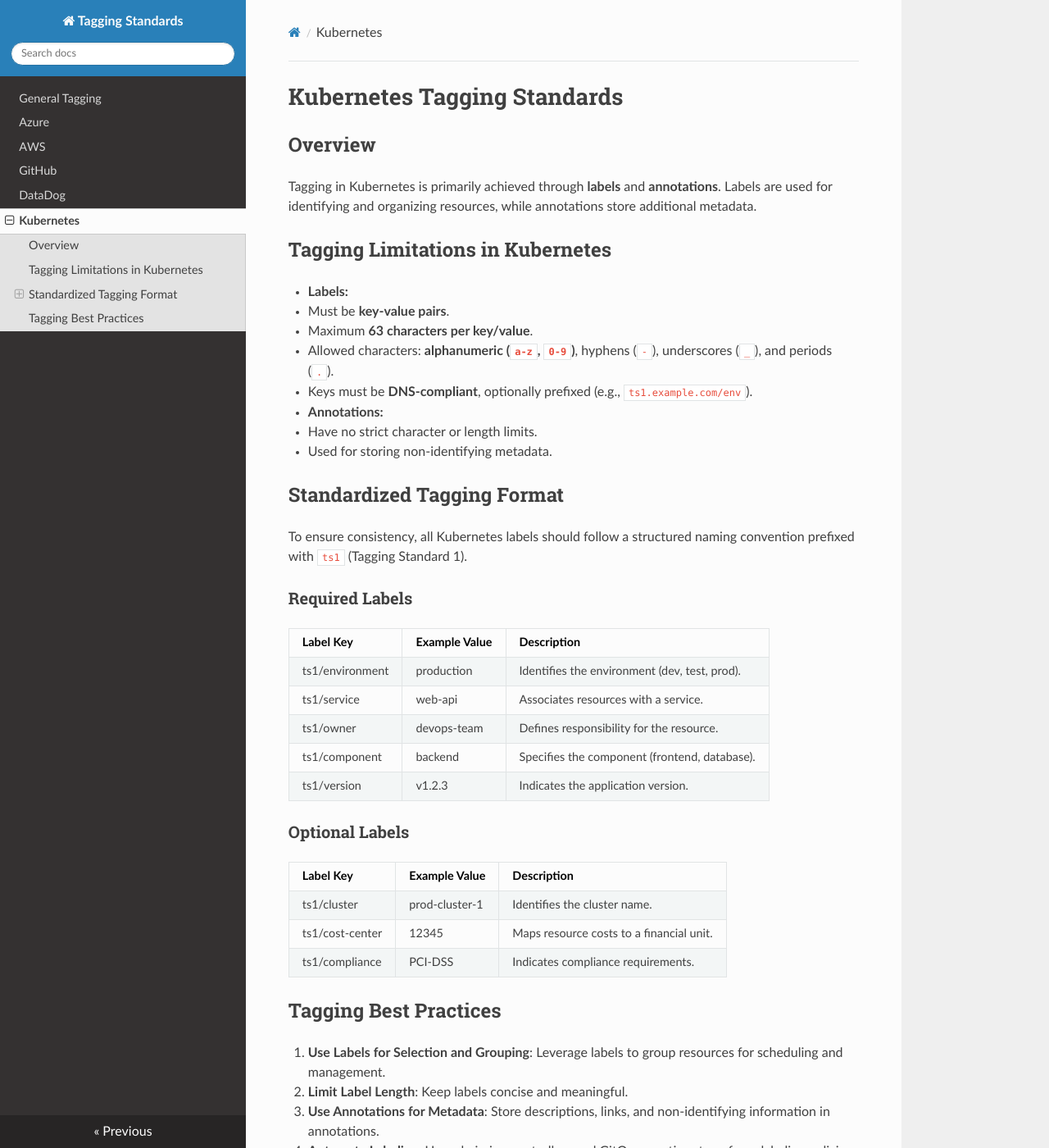
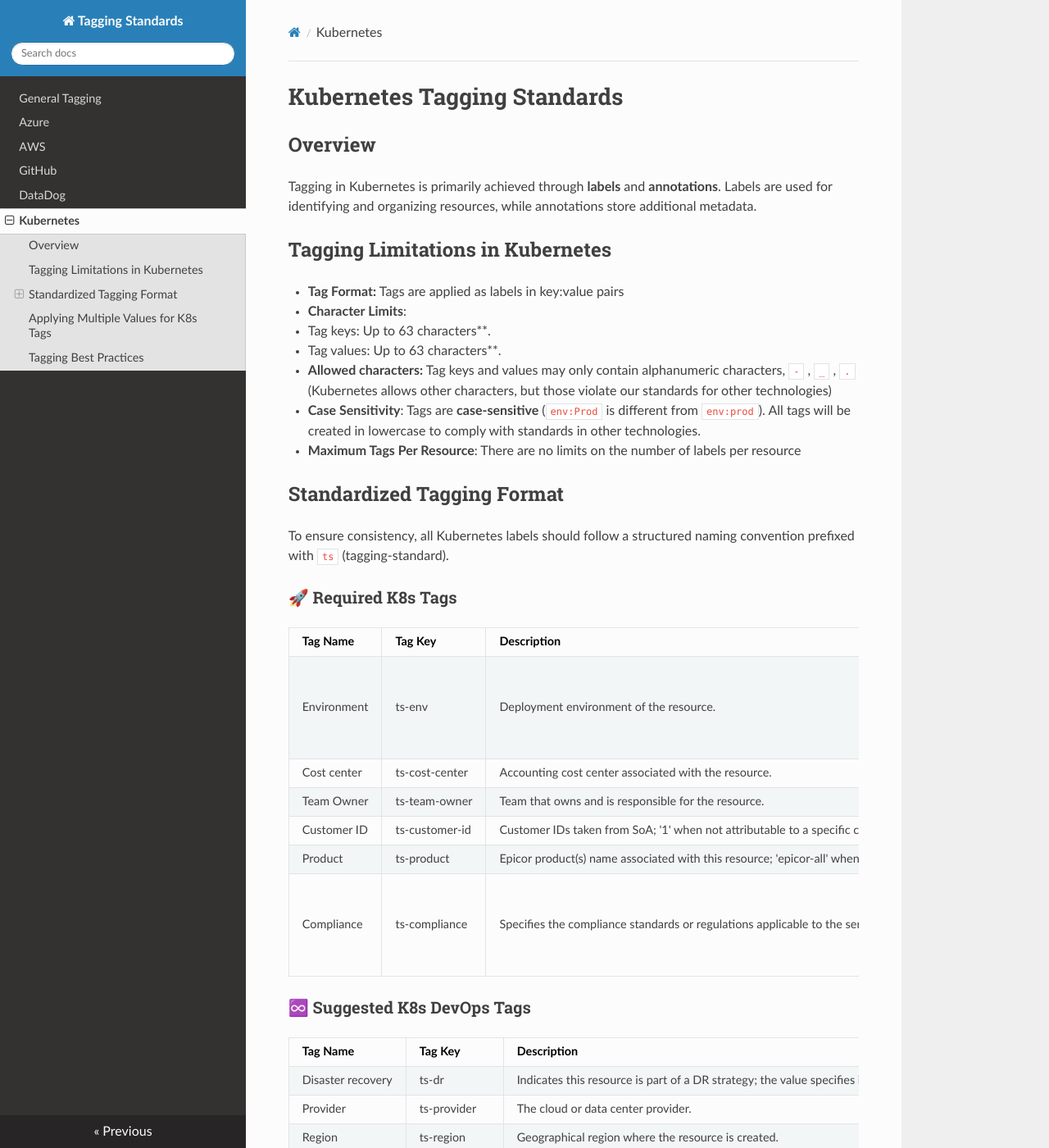
Before and after one commit to linda-silva/tagging-draft, an MkDocs documentation site: the page built from docs/k8s.md, in a window 1280 px wide and 1400 px high. Shown: the whole window at 82% size. Built offline with MkDocs 1.6.1, drawn with Linux system fonts in a browser that asks for light colours; nearby versions of some CDN libraries; some of the changed text lies outside the part shown.

Commit message:
Specific K8s tags

```diff
--- a/docs/k8s.md
+++ b/docs/k8s.md
@@ -4,33 +4,58 @@
 Tagging in Kubernetes is primarily achieved through **labels** and **annotations**. Labels are used for identifying and organizing resources, while annotations store additional metadata.
 
 ## Tagging Limitations in Kubernetes
-- **Labels:**
-  - Must be **key-value pairs**.
-  - Maximum **63 characters per key/value**.
-  - Allowed characters: **alphanumeric (`a-z`, `0-9`)**, hyphens (`-`), underscores (`_`), and periods (`.`).
-  - Keys must be **DNS-compliant**, optionally prefixed (e.g., `ts1.example.com/env`).
-- **Annotations:**
-  - Have no strict character or length limits.
-  - Used for storing non-identifying metadata.
+- **Tag Format:** Tags are applied as labels in key:value pairs
+- **Character Limits**:
+  - Tag keys: Up to 63 characters**.
+  - Tag values: Up to 63 characters**.
+- **Allowed characters:** Tag keys and values may only contain alphanumeric characters, `-` , `_` , `.` (Kubernetes allows other characters, but those violate our standards for other technologies)
+- **Case Sensitivity**: Tags are **case-sensitive** (`env:Prod` is different from `env:prod`). All tags will be created in lowercase to comply with standards in other technologies.
+- **Maximum Tags Per Resource**: There are no limits on the number of labels per resource
 
 ## Standardized Tagging Format
-To ensure consistency, all Kubernetes labels should follow a structured naming convention prefixed with `ts1` (Tagging Standard 1).
+To ensure consistency, all Kubernetes labels should follow a structured naming convention prefixed with `ts` (tagging-standard).
 
-### **Required Labels**
-| Label Key          | Example Value   | Description                                      |
-|--------------------|----------------|--------------------------------------------------|
-| ts1/environment   | production      | Identifies the environment (dev, test, prod).   |
-| ts1/service       | web-api         | Associates resources with a service.            |
-| ts1/owner        | devops-team     | Defines responsibility for the resource.        |
-| ts1/component    | backend         | Specifies the component (frontend, database).   |
-| ts1/version      | v1.2.3          | Indicates the application version.              |
+### 🚀 Required K8s Tags
+| Tag Name     | Tag Key          | Description                                                                                                     | Values                                            | Scope        |
+|--------------|------------------|-----------------------------------------------------------------------------------------------------------------|---------------------------------------------------|-------------|
+| Environment  | ts-env              | Deployment environment of the resource.                                                                         | prod<br>dev<br>qa<br>stage<br>sandbox<br>TBD      | General      |
+| Cost center  | ts-cost-center   | Accounting cost center associated with the resource.                                                            | TBD                                               | General      |
+| Team Owner   | ts-team-owner    | Team that owns and is responsible for the resource.                                                             | TBD                                               | General      |
+| Customer ID  | ts-customer-id   | Customer IDs taken from SoA; '1' when not attributable to a specific customer.                                  | TBD                                               | General      |
+| Product      | ts-product       | Epicor product(s) name associated with this resource; 'epicor-all' when not attributable to a specific product. | TBD                                               | General      |
+| Compliance   | ts-compliance    | Specifies the compliance standards or regulations applicable to the service.                                    | pci-dss<br>sox<br>fedramp<br>gdpr<br>hipaa<br>soc | General      |
 
-### **Optional Labels**
-| Label Key         | Example Value   | Description                                      |
-|-------------------|----------------|--------------------------------------------------|
-| ts1/cluster      | prod-cluster-1  | Identifies the cluster name.                    |
-| ts1/cost-center  | 12345           | Maps resource costs to a financial unit.        |
-| ts1/compliance   | PCI-DSS         | Indicates compliance requirements.              |
+### ♾️ Suggested K8s DevOps Tags
+| Tag Name           | Tag Key         | Description                                                                           | Values | Scope        |
+|--------------------|-----------------|---------------------------------------------------------------------------------------|--------|--------------|
+| Disaster recovery  | ts-dr           | Indicates this resource is part of a DR strategy; the value specifies its role in DR. | TBD    | General      |
+| Provider           | ts-provider     | The cloud or data center provider.                                                    | TBD    | General      |
+| Region             | ts-region       | Geographical region where the resource is created.                                    | TBD    | General      |
+| Data Center        | ts-dc           | Specific data center or zone where the resource is created.                           | TBD    | General      |
+| Operations team    | ts-ops-team     | Team accountable for day-to-day operations.                                           | TBD    | General      |
+| Version            | ts-version      | Specifies the version of the application or service being deployed.                   | TBD    | General      |
+| Application        | ts-application  | Added granularity if the workload is subdivided across multiple resources.            | TBD    | General      |
+
+### 💰 Suggested K8s Business Tags
+| Tag Name                 | Tag Key           | Description                                                                                             | Values | Scope   |
+|--------------------------|-------------------|---------------------------------------------------------------------------------------------------------|--------|---------|
+| Budget required/approved | ts-budget         | Money approved for the resource.                                                                        | TBD    | General |
+| Approver name            | ts-approver       | Person responsible for approving costs related to the resource.                                         | TBD    | General |
+| Service class            | ts-service-class  | Service-level agreement level of the resource.                                                          | TBD    | General |
+| Workload                 | ts-workload       | Name of the workload that the resource supports.                                                        | TBD    | General |
+| Data classification      | ts-data-class     | Sensitivity of data that the resource hosts.                                                            | TBD    | General |
+| Business criticality     | ts-criticality    | Business impact of the resource or supported workload.                                                  | TBD    | General |
+| Business unit            | ts-business-unit  | Top-level division of your company that owns the subscription or workload that the resource belongs to. | TBD    | General |
+
+### 📊 Optional K8s Tags
+| Tag Name                  | Tag Key         | Description                                                     | Values | Scope   |
+|---------------------------|-----------------|-----------------------------------------------------------------|--------|---------|
+| Start date of the project | ts-start-date   | Date when the resource was first deployed.                      | TBD    | General |
+| End date of the project   | ts-end-date     | Date when the resource is scheduled for retirement.             | TBD    | General |
+| Requester                 | ts-requester    | Team or individual who requested the creation of the resource.  | TBD    | General |
+
+## Applying Multiple Values for K8s Tags
+WIP
 
 ## Tagging Best Practices
 1. **Use Labels for Selection and Grouping**: Leverage labels to group resources for scheduling and management.
```
Also changed, not shown: docs/azure.md (+1 -1 lines), docs/datadog.md (+1 -1 lines).
